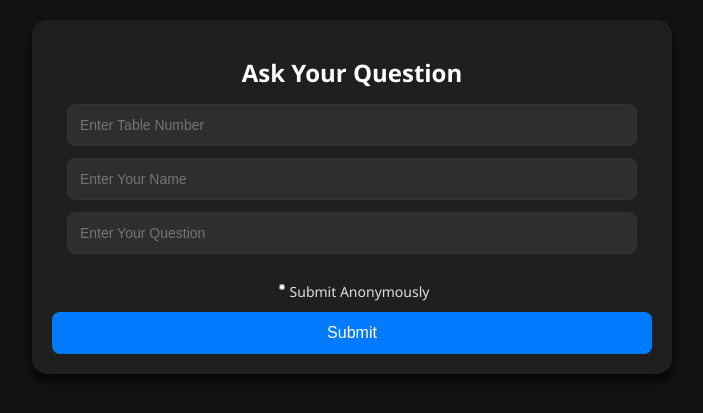
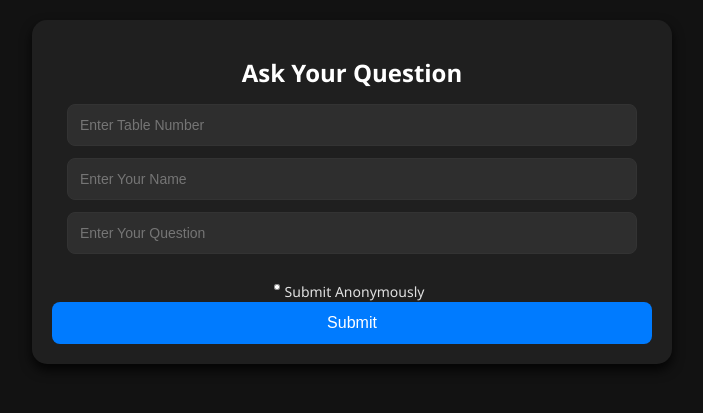
Before and after one commit to fdodinuth/question_time, a Flask app: page / in a window 1280 px wide. Shown: the top 413 px of the page, without its empty margins (288-991 px from the left). Run offline with Flask 3, Linux system fonts and the light colour scheme.

Commit message:
Update button_styles.css

```diff
--- a/static/button_styles.css
+++ b/static/button_styles.css
@@ -55,16 +55,16 @@ button:hover {
 /* Anonymous Checkbox and Message Styling */
 .anonymous-container {
   display: flex;
-  flex-direction: column; /* Stack items vertically */
-  align-items: center; /* Center horizontally */
+  flex-direction: row; /* Arrange items horizontally */
+  align-items: center; /* Center items vertically */
+  justify-content: center; /* Center items horizontally */
   margin-top: 15px; /* Reduced margin for spacing */
 }
 
 .checkbox-label {
   display: flex;
   align-items: center; /* Center checkbox and text vertically */
-  justify-content: center; /* Center horizontally */
-  margin-bottom: 10px;
+  margin-right: 10px; /* Space between checkbox and text */
 }
 
 .checkbox-label input[type="checkbox"] {
@@ -80,7 +80,6 @@ button:hover {
 
 .anonymous-message {
   display: none;
-  margin-top: 10px; /* Space above the message */
   font-size: 12px; /* Smaller font size for message */
   color: #ffdf00;
   font-weight: bold;
@@ -126,4 +125,8 @@ button:hover {
   .checkbox-text {
     font-size: 14px; /* Consistent font size */
   }
+
+  .anonymous-message {
+    font-size: 12px; /* Ensure font size is readable on small screens */
+  }
 }
```
